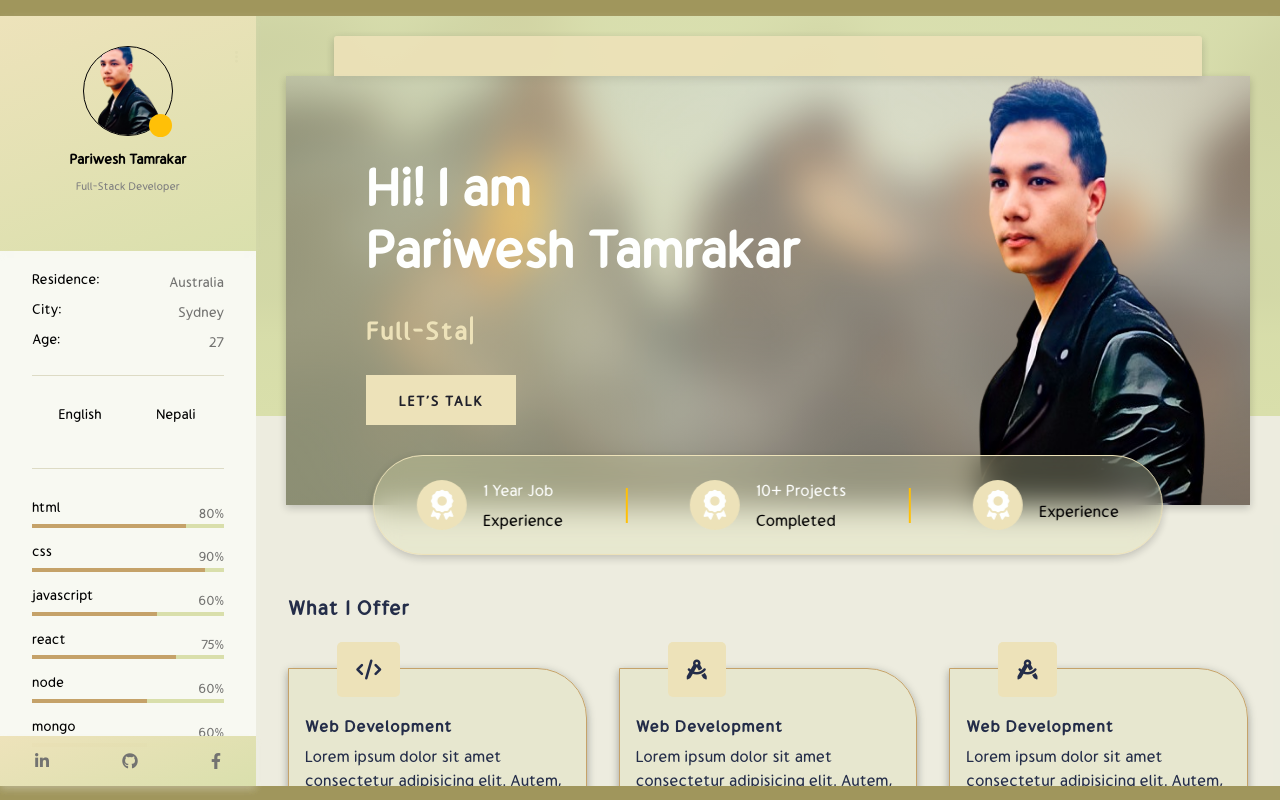
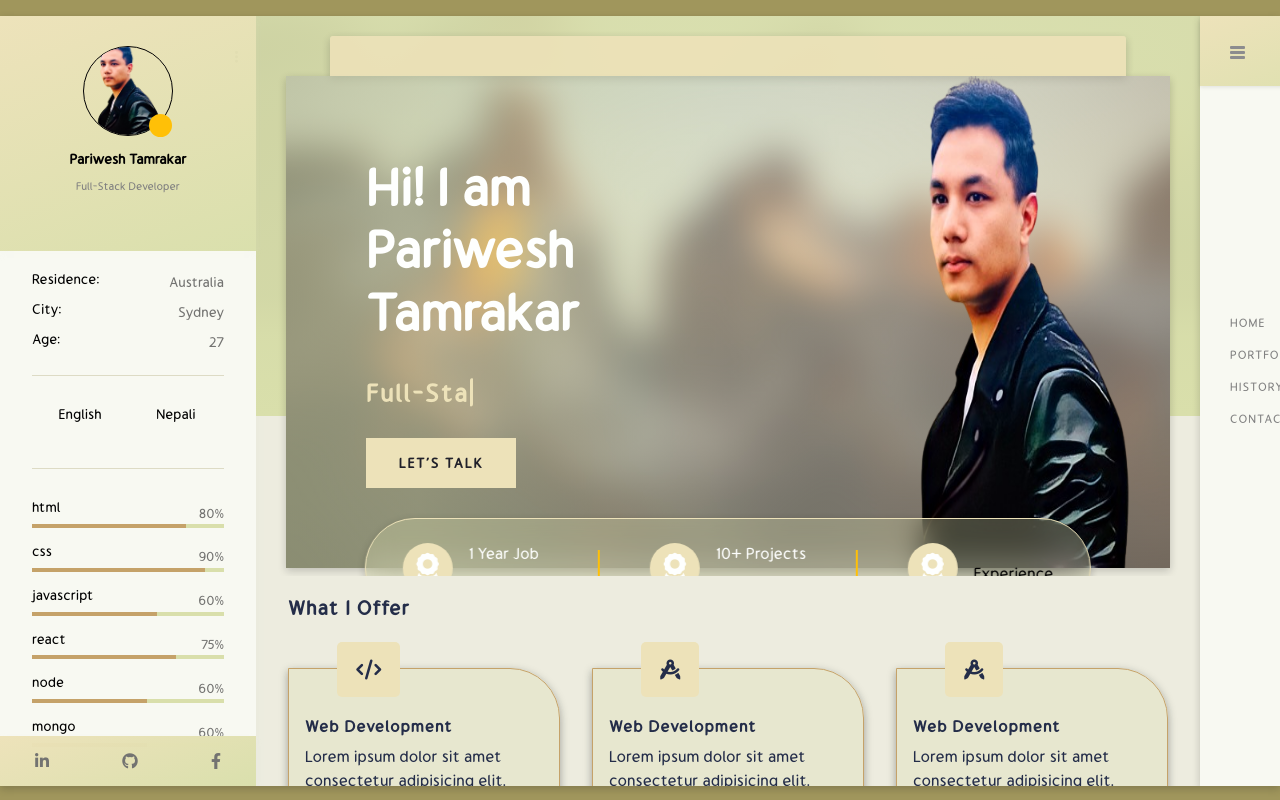
Before and after one commit to pariweshtamr/official-portfolio, a React (Create React App) app: page / in a window 1280 px wide. Built offline with nearby package versions, Linux system fonts and the light colour scheme.

Commit message:
added right navbar

```diff
--- a/src/components/Main/Main.js
+++ b/src/components/Main/Main.js
@@ -1,10 +1,8 @@
-import About from "../About/About"
-import Contact from "../Contact/Contact"
 import Hero from "../Hero/Hero"
 import Services from "../Services/Services"
 import Leftbar from "../Sidebar/Left/Leftbar"
-import Skills from "../Skills/Skills"
-import Work from "../Work/Work"
+import Rightbar from "../Sidebar/Right/Rightbar"
+
 import "./main.scss"
 
 const Main = () => {
@@ -20,6 +18,9 @@ const Main = () => {
             <Services />
           </div>
         </main>
+        <nav>
+          <Rightbar />
+        </nav>
       </div>
     </div>
   )
--- a/src/components/Main/main.scss
+++ b/src/components/Main/main.scss
@@ -3,17 +3,13 @@
 .main {
   position: relative;
   margin: 1rem auto;
-  height: 100%;
+  height: calc(100vh - 30px);
   width: 100%;
   max-width: 1440px;
   // background: #1e1e28;
   // background: #e1e1d7;
   background-size: cover;
-  // backdrop-filter: blur(10px);
-  // -webkit-backdrop-filter: blur(10px);
-  // box-shadow: 0 3px 8px 0 rgb(15 15 20 / 20%);
-  -webkit-box-shadow: 0 3px 8px 0 rgb(240 240 235 / 20%);
-  box-shadow: 0 3px 8px 0 rgb(240 240 235 / 20%);
+  box-shadow: 0 3px 8px 0 rgb(15 15 20 / 20%);
   color: var(--color-dark);
   transition: all 1.5s ease-in-out;
   overflow: hidden;
@@ -25,13 +21,11 @@
 
     aside {
       flex: 20%;
-      height: calc(100vh - 30px);
+      height: 100%;
       // background: #20202a;
       background: #f8f9f2;
-      // -webkit-box-shadow: 0 3px 8px 0 rgb(15 15 20 / 20%);
-      // box-shadow: 0 3px 8px 0 rgb(15 15 20 / 20%);
-      -webkit-box-shadow: 0 3px 8px 0 rgb(240 240 235 / 20%);
-      box-shadow: 0 3px 8px 0 rgb(240 240 235 / 20%);
+      -webkit-box-shadow: 0 3px 8px 0 rgb(15 15 20 / 20%);
+      box-shadow: 0 3px 8px 0 rgb(15 15 20 / 20%);
       -webkit-transition: 0.55s ease-in-out;
       transition: 0.55s ease-in-out;
     }
@@ -40,7 +34,7 @@
       flex: 80%;
       position: relative;
       overflow: hidden;
-      width: 100vw;
+      width: 100%;
       height: calc(100vh - 30px);
       padding-right: 80px;
       transition: 0.5s ease-in-out;
@@ -56,6 +50,7 @@
         opacity: 1;
         transition: 0.5s ease-in-out;
         overflow-y: scroll;
+        padding-right: 80px;
       }
     }
   }
--- /dev/null
+++ b/src/components/Sidebar/Right/Rightbar.js
@@ -0,0 +1,45 @@
+import { useState } from "react"
+import "./rightbar.scss"
+
+const Rightbar = () => {
+  const [show, setShow] = useState(true)
+  return (
+    <div
+      className={
+        show ? "right-menu-bar" : "right-menu-bar right-menu-bar-active"
+      }
+    >
+      <div className="right-menu-bar-container">
+        <div className="right-menu-bar-header">
+          <div
+            className={
+              show ? "menu-bar-btn" : "menu-bar-btn menu-bar-btn-active"
+            }
+            onClick={() => setShow(!show)}
+          >
+            <span></span>
+          </div>
+        </div>
+
+        <div className="menu-bar-current-page"></div>
+
+        <ul className="main-menu">
+          <li className="menu-item current-menu-item">
+            <a href="/home">Home</a>
+          </li>
+          <li className="menu-item">
+            <a href="/home">Portfolio</a>
+          </li>
+          <li className="menu-item">
+            <a href="/home">History</a>
+          </li>
+          <li className="menu-item">
+            <a href="/home">Contact</a>
+          </li>
+        </ul>
+      </div>
+    </div>
+  )
+}
+
+export default Rightbar
--- /dev/null
+++ b/src/components/Sidebar/Right/rightbar.scss
@@ -0,0 +1,159 @@
+.right-menu-bar {
+  display: flex;
+  align-items: center;
+  height: 100%;
+  position: absolute;
+  background: #f8f9f2;
+  width: 230px;
+  right: -150px;
+  top: 0;
+  bottom: 0;
+  -webkit-box-shadow: 0 3px 8px 0 rgb(15 15 20 / 20%);
+  box-shadow: 0 3px 8px 0 rgb(15 15 20 / 20%);
+  -webkit-transition: 0.55s ease-in-out;
+  transition: 0.55s ease-in-out;
+  z-index: 999;
+
+  .right-menu-bar-container {
+    .right-menu-bar-header {
+      width: 100%;
+      height: 70px;
+      display: flex;
+      justify-content: flex-start;
+      align-items: center;
+      position: absolute;
+      top: 0;
+      left: 0;
+      z-index: 9;
+      box-shadow: 0 1px 4px 0 rgb(15 15 20 / 10%);
+      background: linear-gradient(
+        160deg,
+        rgba(237, 226, 185, 0.98) 0%,
+        rgba(217, 223, 171, 0.98) 100%
+      );
+      //   background: linear-gradient(
+      //     159deg,
+      //     rgba(37, 37, 50, 0.98) 0%,
+      //     rgba(35, 35, 45, 0.98) 100%
+      //   );
+      .menu-bar-btn {
+        margin-top: -10px;
+        width: 15px;
+        height: 12px;
+        padding: 30px;
+
+        span {
+          position: relative;
+          margin: 5px 0 0;
+          display: block;
+          width: 15px;
+          height: 3px;
+          border-radius: 1px;
+          backface-visibility: hidden;
+          background: #8c8c8e;
+
+          &::after,
+          &::before {
+            position: absolute;
+            content: "";
+            width: 15px;
+            height: 3px;
+            border-radius: 1px;
+            background: #8c8c8e;
+            backface-visibility: hidden;
+          }
+
+          &::after {
+            top: 5px;
+          }
+          &::before {
+            top: -5px;
+          }
+        }
+      }
+
+      .menu-bar-btn-active {
+        span {
+          transform: rotate(45deg);
+          &::before {
+            transform: translate(0, 5px) rotate(-90deg);
+          }
+          &::after {
+            transform: translate(0px, -5px) rotate(-90deg);
+          }
+        }
+      }
+    }
+
+    .menu-bar-current-page {
+      width: 200px;
+      -webkit-transform: rotate(90deg);
+      transform: rotate(90deg);
+      color: #000;
+      position: absolute;
+      overflow: hidden;
+      top: 200px;
+      opacity: 1;
+      left: -62px;
+      text-transform: uppercase;
+      font-size: 11px;
+      opacity: 1;
+      letter-spacing: 1px;
+      font-weight: 500;
+      -webkit-transition: 0.4s ease-in-out;
+      transition: 0.4s ease-in-out;
+    }
+
+    .main-menu {
+      width: 100%;
+      padding: 0;
+      margin: 0 0 60px;
+
+      .menu-item {
+        width: 100%;
+        list-style-type: none;
+        opacity: 1;
+        //   transform: translateX(60px);
+        transition: 0.5s ease-in-out;
+
+        &:nth-child(1) {
+          transition-delay: 0.05s;
+        }
+
+        &:nth-child(2) {
+          transition-delay: 0.1s;
+        }
+
+        &:nth-child(3) {
+          transition-delay: 0.15s;
+        }
+
+        &:nth-child(4) {
+          transition-delay: 0.2s;
+        }
+
+        a {
+          padding: 7px 30px;
+          display: inline-block;
+          width: 100%;
+          text-transform: uppercase;
+          font-size: 12px;
+          letter-spacing: 1px;
+          font-weight: 500;
+          text-decoration: none;
+          color: gray;
+          &:hover {
+            color: var(--color-black);
+          }
+        }
+        .current-menu-item {
+          color: var(--color-black);
+        }
+      }
+    }
+  }
+}
+
+.right-menu-bar-active {
+  transform: translateX(-150px);
+}
```
